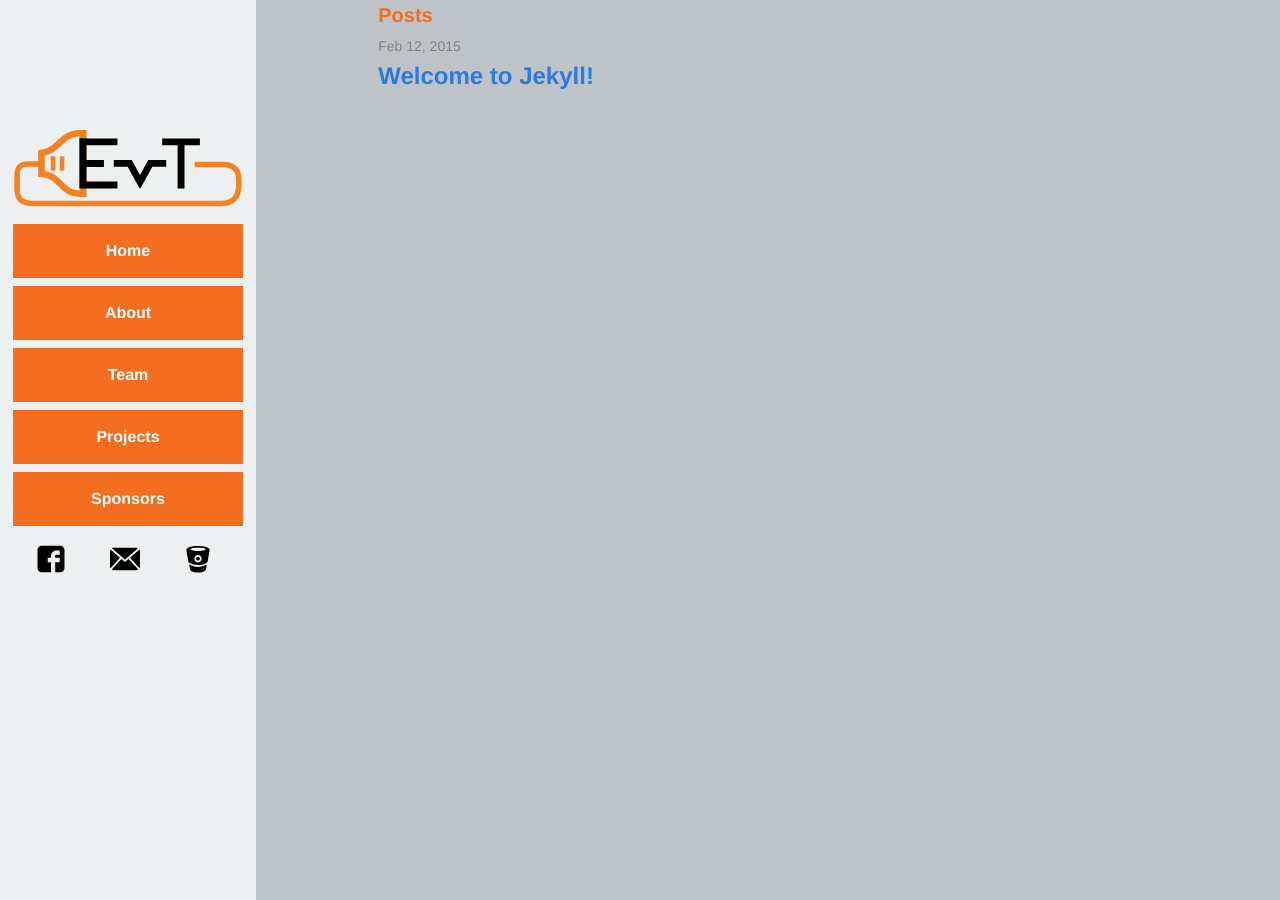
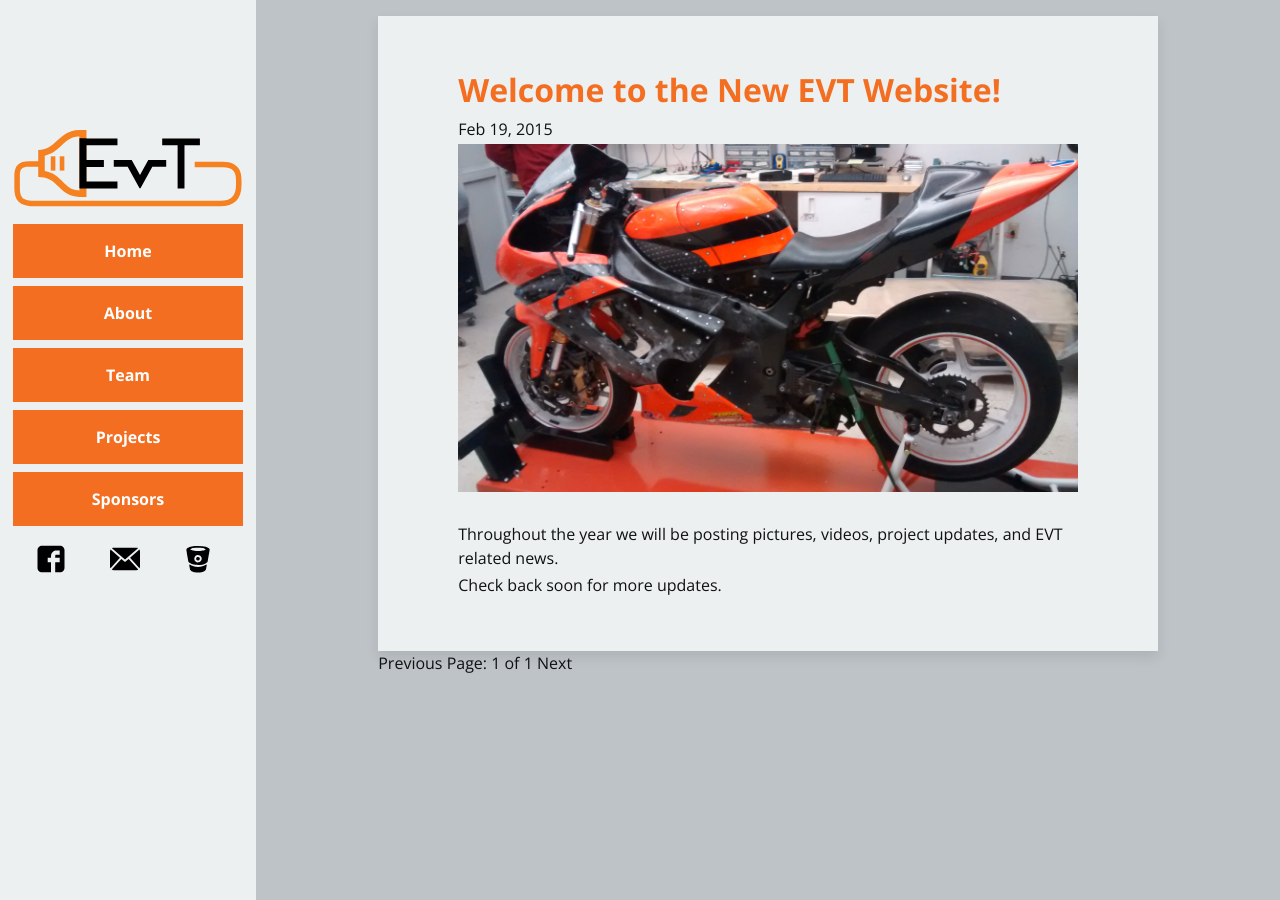
Before and after one commit to RIT-EVT/RIT-EVT.github.io, a Jekyll site: the page built from index.html, in a window 1280 px wide. Built offline with Jekyll 4.4.1, drawn with Linux system fonts in a browser that asks for light colours; the list of posts is cut into pages by our own code.

Commit message:
added first blog post; restyled home page and blog posts

```diff
--- a/_config.yml
+++ b/_config.yml
@@ -10,3 +10,5 @@ url: "http://evt.rit.edu" # the base hostname & protocol for your site
 
 # Build settings
 markdown: kramdown
+
+paginate: 5
--- a/_includes/head.html
+++ b/_includes/head.html
@@ -9,4 +9,6 @@
   <link rel="stylesheet" href="{{ "/css/main.css" | prepend: site.baseurl }}">
   <link rel="canonical" href="{{ page.url | replace:'index.html','' | prepend: site.baseurl | prepend: site.url }}">
   <link rel="alternate" type="application/rss+xml" title="{{ site.title }}" href="{{ "/feed.xml" | prepend: site.baseurl | prepend: site.url }}" />
+  <link href="//fonts.googleapis.com/css?family=Lato:300,400,700,300italic,400italic" rel="stylesheet" type="text/css">
+  <link href='http://fonts.googleapis.com/css?family=Open+Sans:400,700,600' rel='stylesheet' type='text/css'>
 </head>
--- a/_posts/2015-02-12-welcome-to-jekyll.markdown
+++ /dev/null
@@ -1,25 +0,0 @@
----
-layout: post
-title:  "Welcome to Jekyll!"
-date:   2015-02-12 19:33:13
-categories: jekyll update
----
-You’ll find this post in your `_posts` directory. Go ahead and edit it and re-build the site to see your changes. You can rebuild the site in many different ways, but the most common way is to run `jekyll serve`, which launches a web server and auto-regenerates your site when a file is updated.
-
-To add new posts, simply add a file in the `_posts` directory that follows the convention `YYYY-MM-DD-name-of-post.ext` and includes the necessary front matter. Take a look at the source for this post to get an idea about how it works.
-
-Jekyll also offers powerful support for code snippets:
-
-{% highlight ruby %}
-def print_hi(name)
-  puts "Hi, #{name}"
-end
-print_hi('Tom')
-#=> prints 'Hi, Tom' to STDOUT.
-{% endhighlight %}
-
-Check out the [Jekyll docs][jekyll] for more info on how to get the most out of Jekyll. File all bugs/feature requests at [Jekyll’s GitHub repo][jekyll-gh]. If you have questions, you can ask them on [Jekyll’s dedicated Help repository][jekyll-help].
-
-[jekyll]:      http://jekyllrb.com
-[jekyll-gh]:   https://github.com/jekyll/jekyll
-[jekyll-help]: https://github.com/jekyll/jekyll-help
--- /dev/null
+++ b/_posts/2015-02-19-welcome-to-the-new-website.markdown
@@ -0,0 +1,15 @@
+---
+layout: post
+title:  "Welcome to the New EVT Website!"
+date:   2015-02-19 19:33:13
+categories: website
+---
+
+![](/img/blog-posts/TonyLift.jpg)
+
+<br/>
+
+Throughout the year we will be posting pictures, videos, project updates, and
+EVT related news.
+
+Check back soon for more updates.
--- a/_sass/_layout.scss
+++ b/_sass/_layout.scss
@@ -17,11 +17,11 @@
     background: #ECF0F1;
     padding-top: 0.5em;
     padding-bottom: 0.5em;
+    box-shadow: 0 0 0 0,0 6px 12px rgba(34,34,34,0.1);
     h2 {
         color: #F36E21;
     }
     p {
-        //color: white;
     }
 
 }
@@ -136,6 +136,7 @@
         background: none;
     }
 }
+
 
 .full-text-span {
     margin: 1% 0 1% 1.6%;
@@ -342,45 +343,13 @@
 /**
  * Posts
  */
-.post-header {
-    margin-bottom: $spacing-unit;
-}
-
-.post-title {
-    font-size: 42px;
-    letter-spacing: -1px;
-    line-height: 1;
-
-    @include media-query($on-laptop) {
-        font-size: 36px;
-    }
-}
-
-.post-content {
-    margin-bottom: $spacing-unit;
-
-    h2 {
-        font-size: 32px;
-
-        @include media-query($on-laptop) {
-            font-size: 28px;
-        }
-    }
-
-    h3 {
-        font-size: 26px;
-
-        @include media-query($on-laptop) {
-            font-size: 22px;
-        }
-    }
-
-    h4 {
-        font-size: 20px;
-
-        @include media-query($on-laptop) {
-            font-size: 18px;
-        }
+.post {
+    padding: 50px 80px 50px 80px;
+    background: #ECF0F1;
+    margin-top: 1em;
+    box-shadow: 0 0 0 0,0 6px 12px rgba(34,34,34,0.1);
+    a {
+        color: #F36E21;
     }
 }
 
--- a/css/main.scss
+++ b/css/main.scss
@@ -3,10 +3,8 @@
 ---
 @charset "utf-8";
 
-
-
 // Our variables
-$base-font-family: Helvetica;//, Arial, sans-serif;
+$base-font-family: 'Open Sans' ,Helvetica, Arial, sans-serif;
 $base-font-size:   16px;
 $small-font-size:  $base-font-size * 0.875;
 $base-line-height: 1.5;
--- a/index.html
+++ b/index.html
@@ -3,20 +3,31 @@ layout: default
 title: home
 ---
 
-<div class="home">
+<!-- This loops through the paginated posts -->
+{% for post in paginator.posts %}
+<div class="post">
 
-  <h1 class="page-heading">Posts</h1>
+  <h1><a href="{{ post.url }}">{{ post.title }}</a></h1>
+  <p class="author">
+    <span class="date">{{ post.date | date:"%b %-d, %Y" }}</span>
+  </p>
+  <div class="content">
+    {{ post.content }}
+  </div>
+</div>
+{% endfor %}
 
-  <ul class="post-list">
-    {% for post in site.posts %}
-      <li>
-        <span class="post-meta">{{ post.date | date: "%b %-d, %Y" }}</span>
-
-        <h2>
-          <a class="post-link" href="{{ post.url | prepend: site.baseurl }}">{{ post.title }}</a>
-        </h2>
-      </li>
-    {% endfor %}
-  </ul>
-
+<!-- Pagination links -->
+<div class="pagination">
+  {% if paginator.previous_page %}
+    <a href="{{ paginator.previous_page_path }}" class="previous">Previous</a>
+  {% else %}
+    <span class="previous">Previous</span>
+  {% endif %}
+  <span class="page_number ">Page: {{ paginator.page }} of {{ paginator.total_pages }}</span>
+  {% if paginator.next_page %}
+    <a href="{{ paginator.next_page_path }}" class="next">Next</a>
+  {% else %}
+    <span class="next ">Next</span>
+  {% endif %}
 </div>
```
Also changed, not shown: img/blog-posts/TonyLift.jpg (added).
